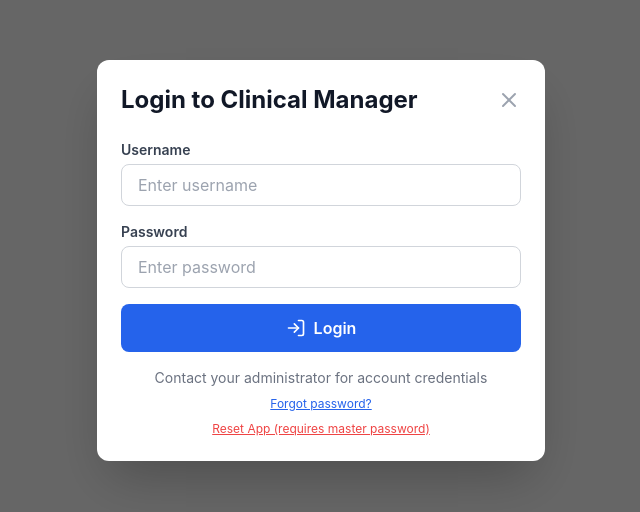
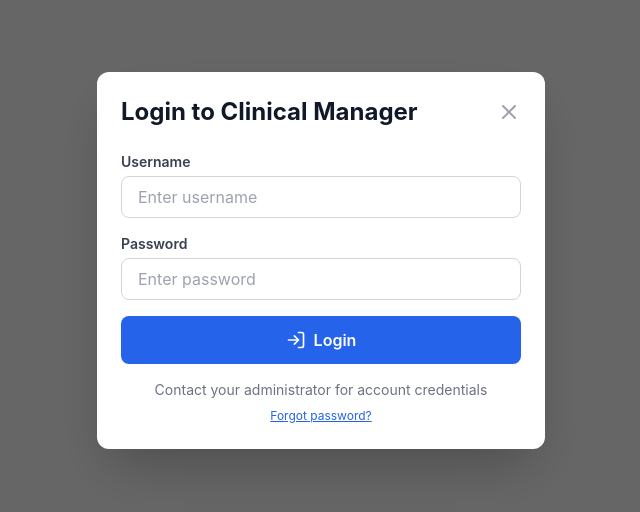
Before and after one commit to tejas-fuse/Clinical-Manager, a React (Create React App) app: page / in a window 1280 px wide. Shown: the part 140-652 px from the top of the page, without its empty margins (319-959 px from the left). Built offline with nearby package versions, Linux system fonts and the light colour scheme; the HTML template or start-up script is replaced by a standard one.

Commit message:
master password removed and the new admin feature technique applied

```diff
--- a/src/components/LoginModal.jsx
+++ b/src/components/LoginModal.jsx
@@ -1,41 +1,20 @@
 import React, { useState } from 'react';
-import { LogIn, UserPlus, X, Shield, ChevronDown, ChevronUp, Key } from 'lucide-react';
-import { USER_ROLES } from '../constants/config';
+import { LogIn, X, Key } from 'lucide-react';
 
 export const LoginModal = ({ isOpen, onClose, onLogin }) => {
-  const [isRegistering, setIsRegistering] = useState(false);
   const [isRecoveringPassword, setIsRecoveringPassword] = useState(false);
   const [username, setUsername] = useState('');
   const [password, setPassword] = useState('');
-  const [fullName, setFullName] = useState('');
-  const [userRole, setUserRole] = useState('staff');
+  // Removed unused registration fields
   const [error, setError] = useState('');
-  const [showHint, setShowHint] = useState(false);
+  // Removed unused hint state
 
   // Password recovery
   const [recoveryUsername, setRecoveryUsername] = useState('');
   const [securityAnswer, setSecurityAnswer] = useState('');
   const [recoveryError, setRecoveryError] = useState('');
 
-  const handleReset = () => {
-    // Ask for admin master password to prevent unauthorized reset
-    const masterPassword = prompt('⚠️ SECURITY: Enter the admin master password to reset all data.\n\nThis action cannot be undone!');
-
-    if (!masterPassword) {
-      return; // User cancelled
-    }
-
-    if (masterPassword !== 'admin@123') {
-      alert('❌ Incorrect master password. Reset denied.');
-      return;
-    }
-
-    if (window.confirm('⚠️ This will delete ALL data including users, wards, staff, and assignments.\n\nAre you absolutely sure?')) {
-      localStorage.clear();
-      alert('✅ All data has been cleared. The app will reload with default admin account.\n\nUsername: admin\nPassword: admin123');
-      window.location.reload();
-    }
-  };
+  // Removed master password reset flow per requirement
 
   const handleRecoverPassword = () => {
     setRecoveryError('');
@@ -80,13 +59,26 @@ export const LoginModal = ({ isOpen, onClose, onLogin }) => {
       return;
     }
 
-    // Only allow login, not registration
-    // Registration is handled by admin
+    // Only allow login; registration is handled by admin
     const users = JSON.parse(localStorage.getItem('clinical_users') || '[]');
     const user = users.find(u => u.username === username && u.password === password);
 
     if (!user) {
       setError('Invalid username or password');
+      return;
+    }
+
+    // Force default admin to change password on first login
+    if (user.role === 'admin' && user.password === 'admin123') {
+      const newPass = prompt('Security update: Please set a new admin password now.');
+      if (!newPass || newPass.trim().length < 6) {
+        alert('Password must be at least 6 characters.');
+        return;
+      }
+      const updatedUsers = users.map(u => u.id === user.id ? { ...u, password: newPass.trim() } : u);
+      localStorage.setItem('clinical_users', JSON.stringify(updatedUsers));
+      const updatedUser = { ...user, password: newPass.trim() };
+      onLogin(updatedUser);
       return;
     }
 
@@ -241,13 +233,7 @@ export const LoginModal = ({ isOpen, onClose, onLogin }) => {
             Forgot password?
           </button>
 
-          <button
-            type="button"
-            onClick={handleReset}
-            className="block w-full text-xs text-red-500 hover:text-red-700 underline"
-          >
-            Reset App (requires master password)
-          </button>
+          {/* App reset removed per requirement */}
         </div>
       </div>
     </div>
```
